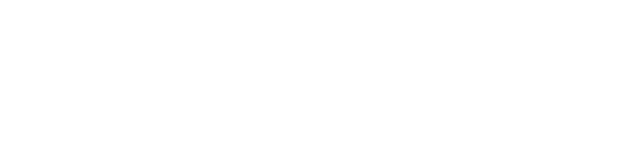
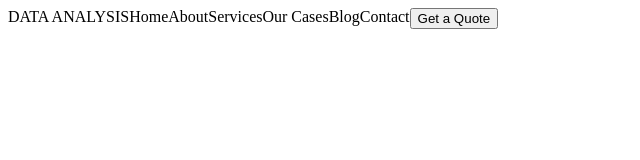
Before and after one commit to jalal1122/Mini-Project-01, a plain HTML site: page index.html in a window 1280 px wide. Shown: the whole page, without its empty margins (0-640 px from the left). Drawn offline with Linux system fonts and the light colour scheme.

Commit message:
day one code and commit

```diff
--- a/index.css
+++ b/index.css
@@ -0,0 +1,12 @@
+nav {
+  display: flex;
+}
+
+.first-section {
+  display: flex;
+}
+
+.nav-item-list {
+  display: flex;
+  justify-content: space-around;
+}
--- a/index.html
+++ b/index.html
@@ -5,10 +5,25 @@
     <meta charset="UTF-8">
     <meta name="viewport" content="width=device-width, initial-scale=1.0">
     <title>Mini Project 01</title>
+    <link rel="stylesheet" href="index.css">
 </head>
 
 <body>
-
+    <nav>
+        <div class="first-section">
+            <div class="logo">DATA ANALYSIS</div>
+            <div class="nav-item-list">
+                <div>Home</div>
+                <div>About</div>
+                <div>Services</div>
+                <div>Our Cases</div>
+                <div>Blog</div>
+                <div>Contact</div>
+            </div>
+        </div>
+        <button>Get a Quote</button>
+        <div class="social-icons"></div>
+    </nav>
 </body>
 
 </html>
```
